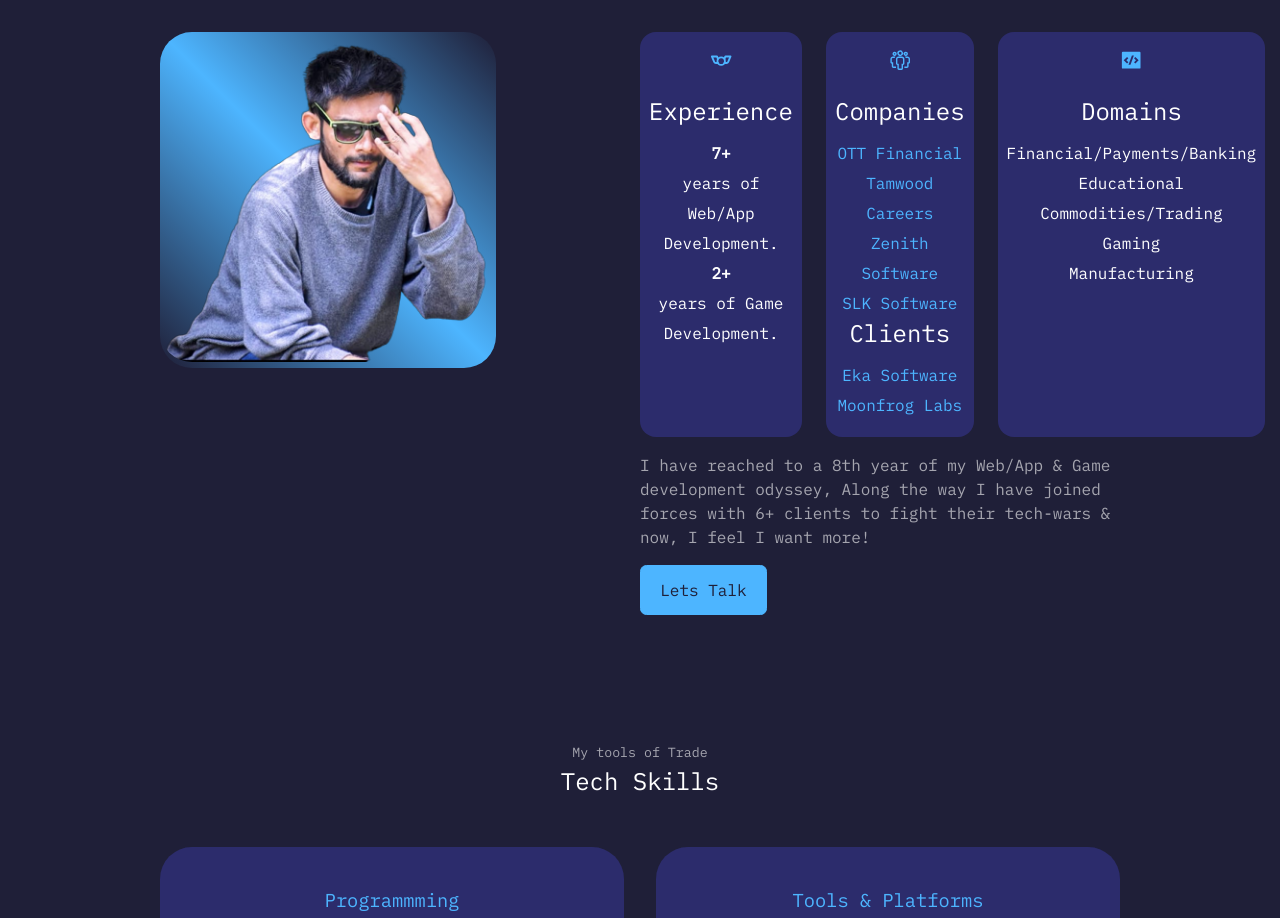
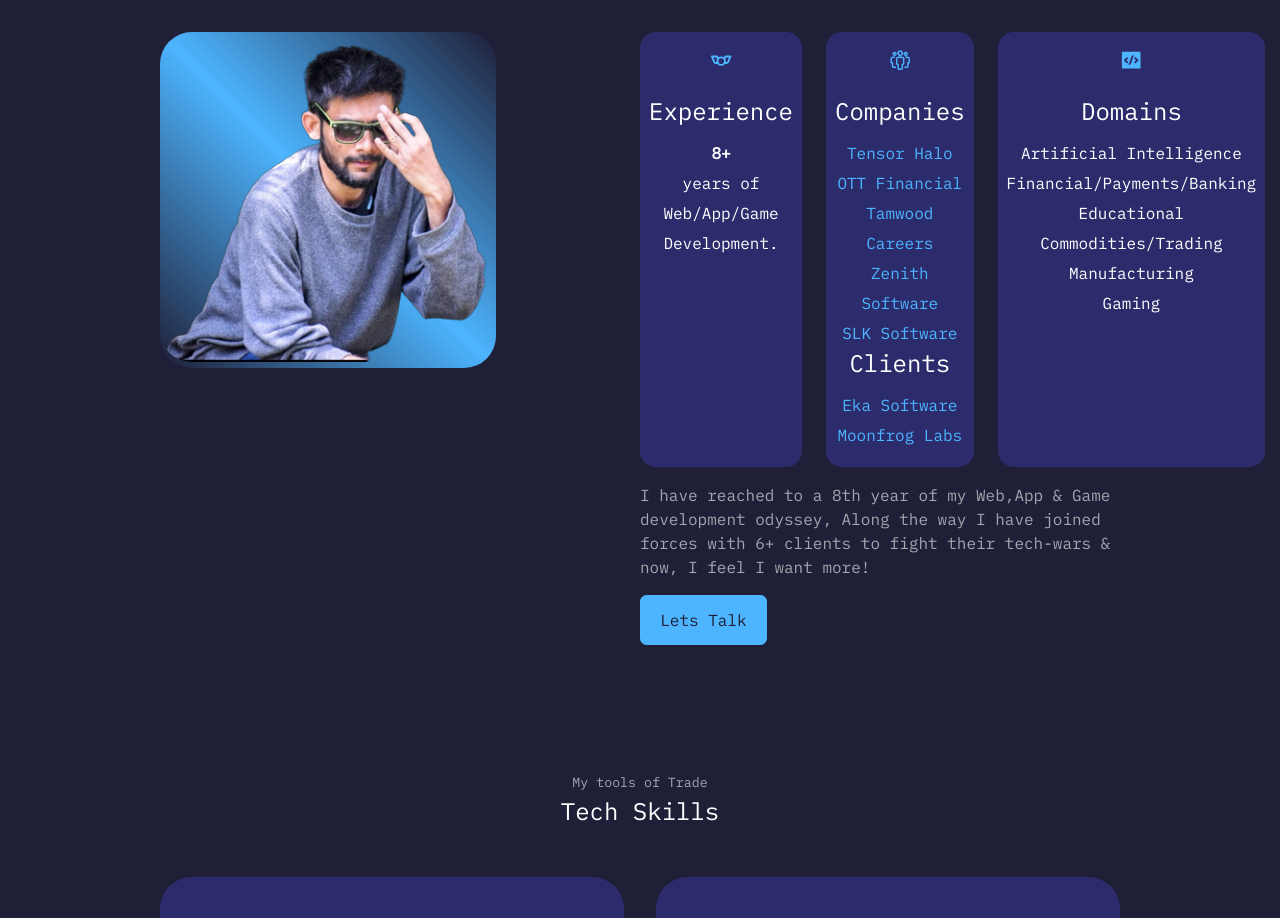
Before and after one commit to zeroonedev1/website_shub, a React (Create React App) app: page / in a window 1280 px wide. Shown: the part 1000-1918 px from the top of the page. Built offline with nearby package versions, Linux system fonts and the light colour scheme.

Commit message:
Upgrade: About Component Data

```diff
--- a/src/components/about/About.jsx
+++ b/src/components/about/About.jsx
@@ -26,14 +26,14 @@ const About = () => {
             <article className='about__card'>
               <TbMilitaryAward className="about__icon" />
               <h2>Experience</h2>
-              <p><strong>7+</strong><br></br> years of Web/App Development.</p>
-              <p><strong>2+</strong><br></br> years of Game Development.</p>
+              <p><strong>8+</strong><br></br> years of Web/App/Game Development.</p>
             </article>
 
             <article className='about__card'>
               <VscOrganization className="about__icon" />
               <h2>Companies</h2>
               <div className='companies_parent'>
+                <p><a href="https://www.tensorhalo.com/">Tensor Halo</a></p>
                 <p><a href="https://ottpay.com/">OTT Financial</a></p>
                 <p><a href="https://tamwood.com/">Tamwood Careers</a></p>
                 <p><a href="https://zenithsoft.com/">Zenith Software</a></p>
@@ -49,15 +49,17 @@ const About = () => {
             <article className='about__card'>
               <RiCodeBoxFill className="about__icon" />
               <h2>Domains</h2>
+              <p>Artificial Intelligence</p>
               <p>Financial/Payments/Banking</p>
               <p>Educational</p>
               <p>Commodities/Trading</p>
+              <p>Manufacturing</p>
               <p>Gaming</p>
-              <p>Manufacturing</p>
             </article>
           </div>
 
-          <p className='about_intro'>I have reached to a 8th year of my Web/App & Game development odyssey,
+          <p className='about_intro'>
+            I have reached to a 8th year of my Web,App & Game development odyssey,
             Along the way I have joined forces with 6+ clients to fight their tech-wars & now, I feel I want more!</p>
           <a href="#contact" className='btn btn-primary'>Lets Talk</a>
         </div>
```
Also changed, not shown: src/components/contact/Contact.jsx (+3 -4 lines).
